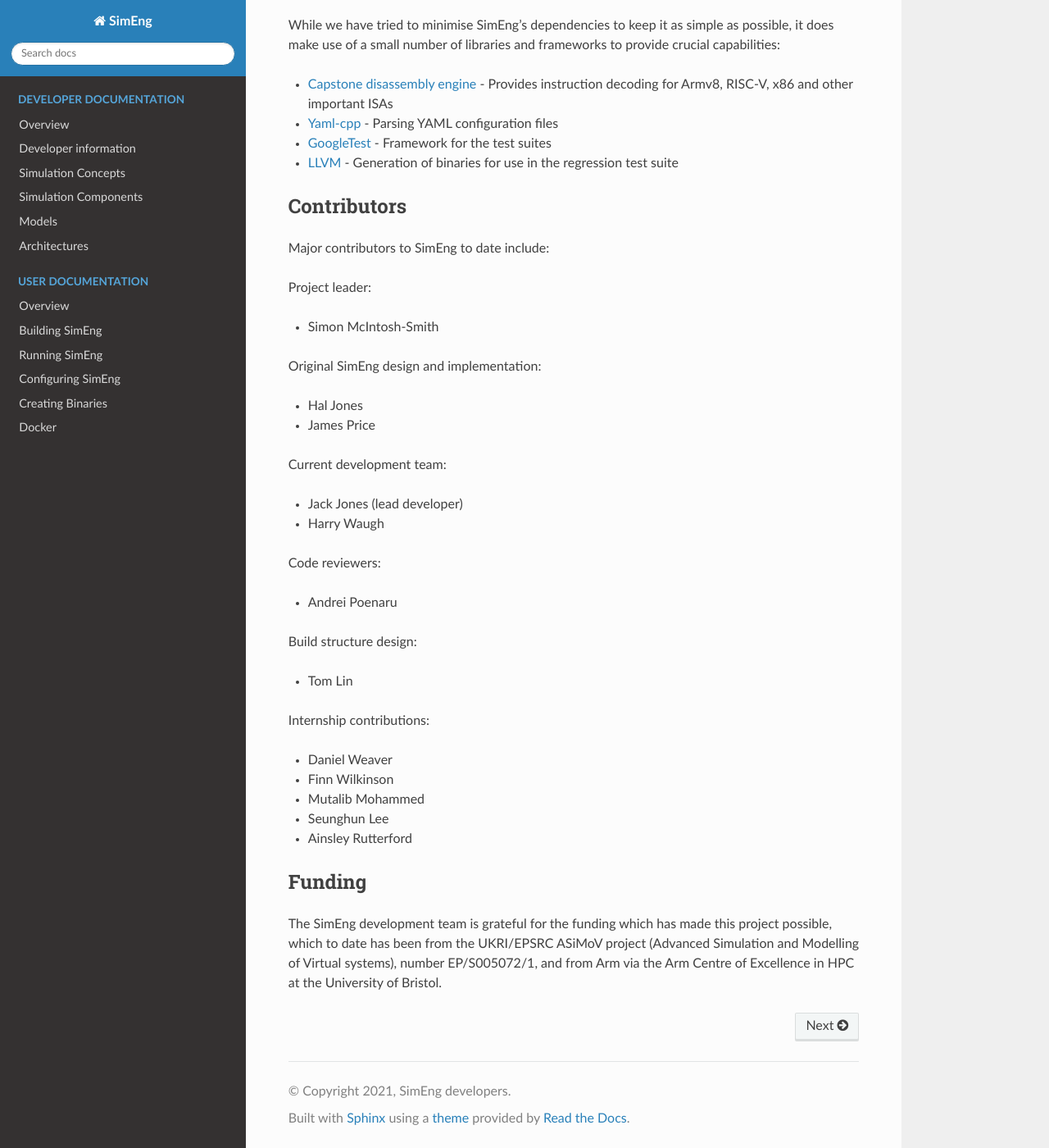
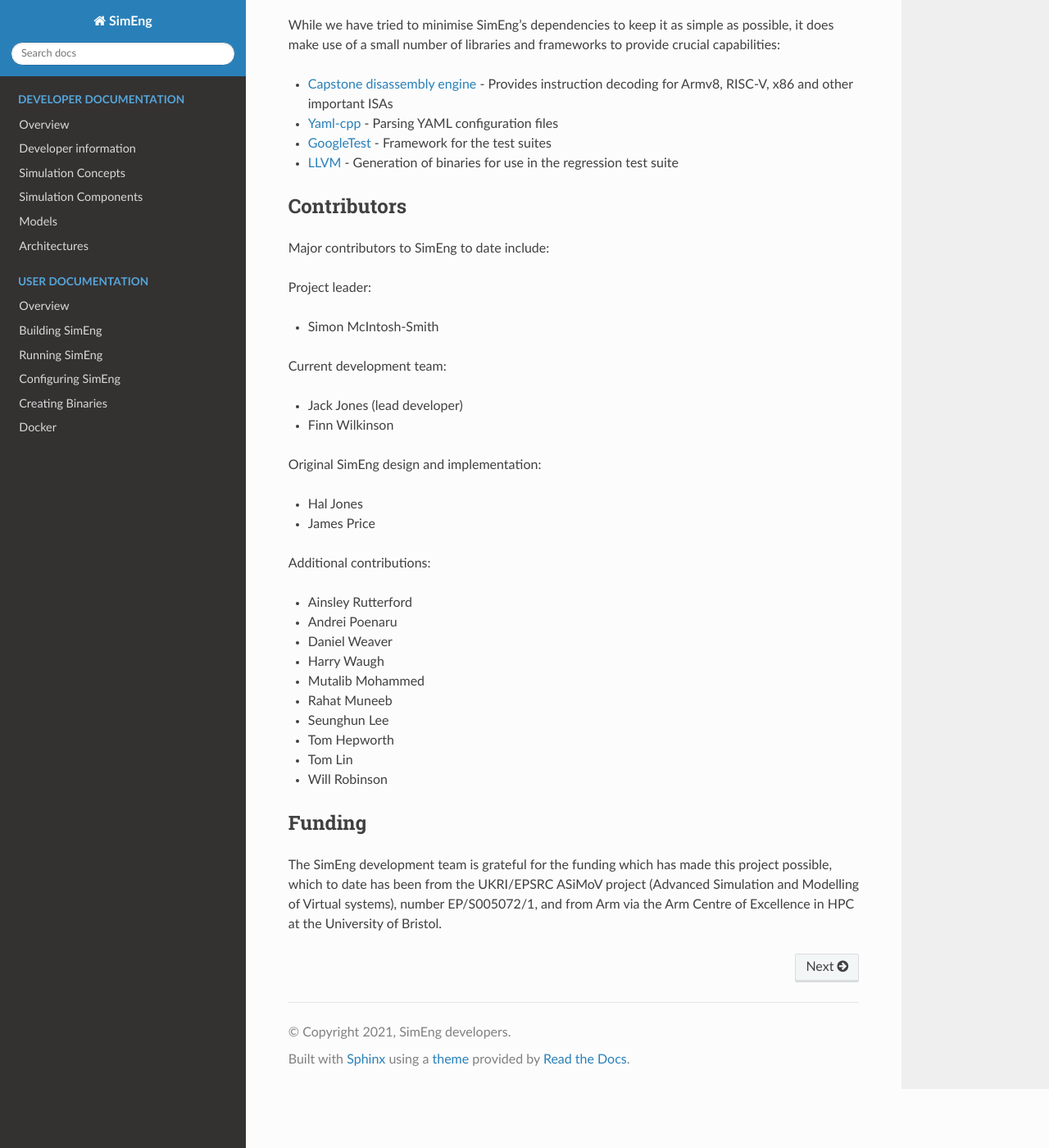
Before and after one commit to UoB-HPC/SimEng, a Sphinx documentation site: the page built from docs/sphinx/index.rst, in a window 1280 px wide and 1400 px high, scrolled down 2225 px. Shown: the whole window at 82% size. Built offline with Sphinx 7.4.7 and the Read the Docs theme 2.0.0, drawn with Linux system fonts in a browser that asks for light colours; pages that are not in the unit, such as notebooks, are missing from menus.

Commit message:
Update to index page formatting and contributors section

```diff
--- a/docs/sphinx/index.rst
+++ b/docs/sphinx/index.rst
@@ -93,31 +93,28 @@ Project leader:
 
 - Simon McIntosh-Smith
 
+Current development team:
+
+- Jack Jones (lead developer)
+- Finn Wilkinson
+
 Original SimEng design and implementation:
 
 - Hal Jones
 - James Price
 
-Current development team:
+Additional contributions:
 
-- Jack Jones (lead developer)
+- Ainsley Rutterford
+- Andrei Poenaru
+- Daniel Weaver
 - Harry Waugh
-
-Code reviewers:
-
-- Andrei Poenaru
-
-Build structure design:
-
+- Mutalib Mohammed
+- Rahat Muneeb
+- Seunghun Lee
+- Tom Hepworth
 - Tom Lin
-
-Internship contributions:
-
-- Daniel Weaver
-- Finn Wilkinson
-- Mutalib Mohammed
-- Seunghun Lee
-- Ainsley Rutterford
+- Will Robinson
 
 Funding
 -------
```
Also changed, not shown: other parts of docs/sphinx/index.rst (+1 -1 lines).
